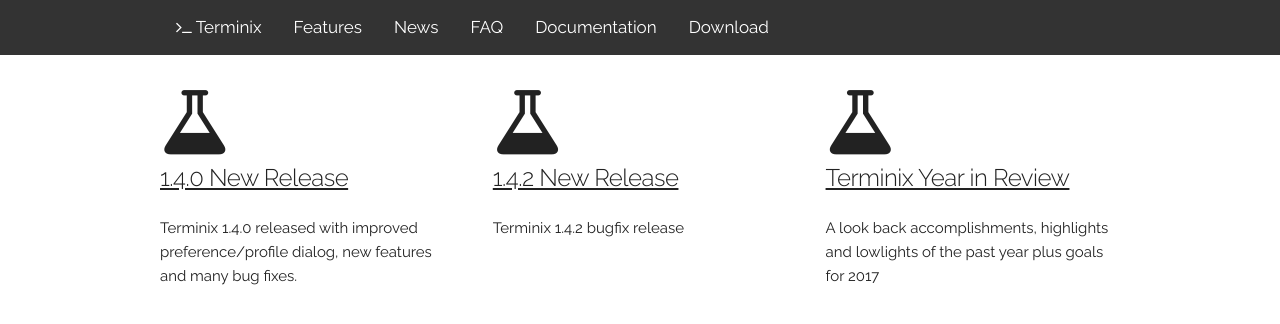
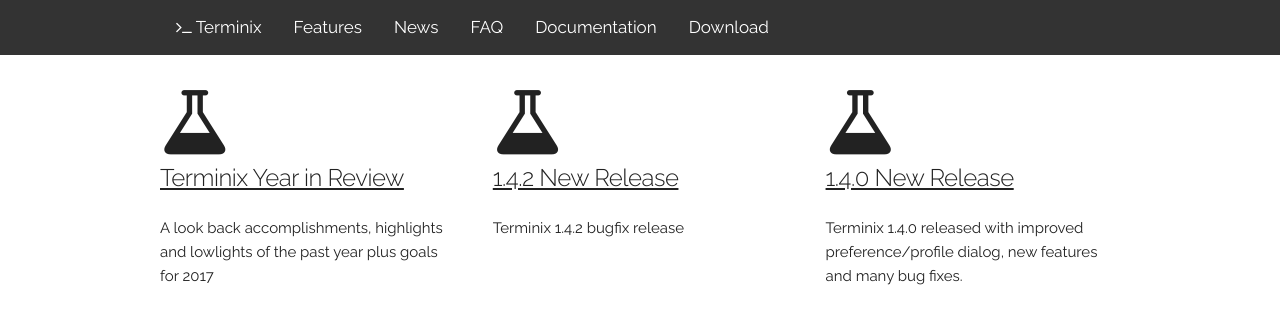
Before and after one commit to gnunn1/tilix-web, a Jekyll site: the page built from news.html, in a window 1280 px wide. Shown: the top 324 px of the page. Built offline with Jekyll 4.4.1, drawn with Linux system fonts in a browser that asks for light colours; nearby versions of some CDN libraries.

Commit message:
add sort by date fix part 1 of #14

```diff
--- a/news.html
+++ b/news.html
@@ -6,7 +6,8 @@
 
  <div class="section">
     {% if site.news != empty %}
-	    {% for news in site.news %}
+        {% assign ordered_news = site.news | sort: 'date' %}
+	    {% for news in ordered_news reversed %}
 	        {% assign loopindex = forloop.index | modulo: 3 %}
 	        {% if loopindex == 1 %}
 	        <div class="row">
```
